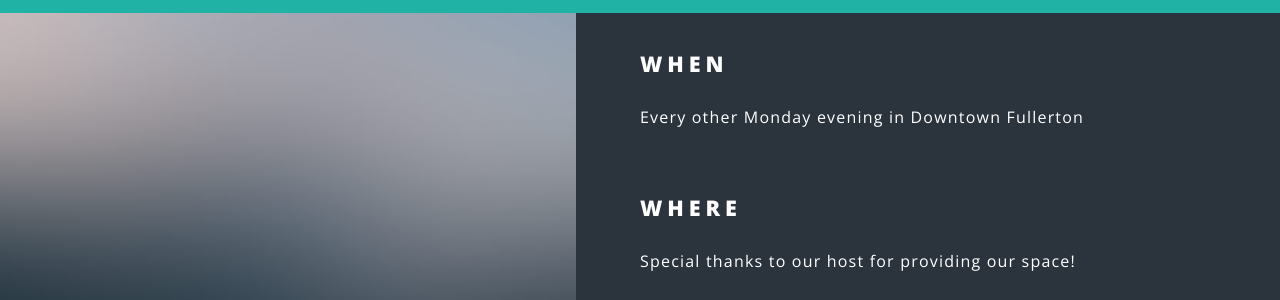
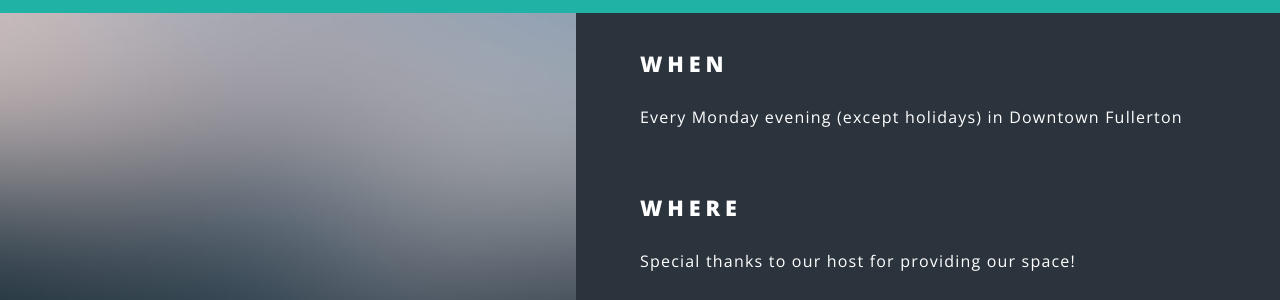
Before and after one commit to codelaboc/codelaboc.github.io, a Jekyll site: the page built from index.html, in a window 1280 px wide and 900 px high, scrolled down 1255 px. Shown: the part 154-454 px from the top of the window. Built offline with Jekyll 4.4.1, drawn with Linux system fonts in a browser that asks for light colours.

Commit message:
Updates schedule to "Every Monday evening..."

```diff
--- a/index.html
+++ b/index.html
@@ -51,7 +51,7 @@ layout: landing
 						<section class="spotlight">
 							<div class="image"><img src="images/pic02.jpg" alt="" /></div><div class="content">
                 <h2>When</h2>
-								<p>Every other Monday evening in Downtown Fullerton</p><br>
+								<p>Every Monday evening (except holidays) in Downtown Fullerton</p><br>
                 <h2>Where</h2>
                 <p>Special thanks to our host for providing our space!</p>
                 <p><a href="http://www.prodeskspace.com/" title="Pro Desk Space site" target="_blank"><strong>Pro Desk Space</strong></a><br>
```
